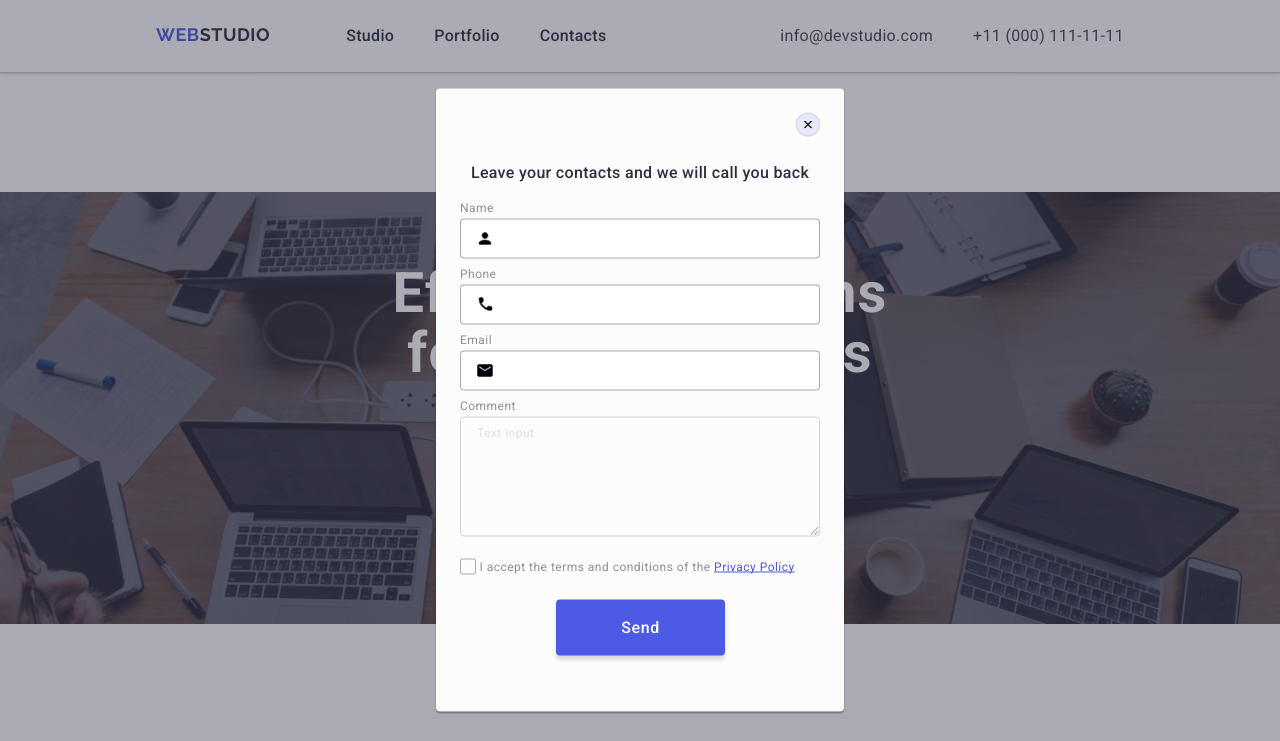
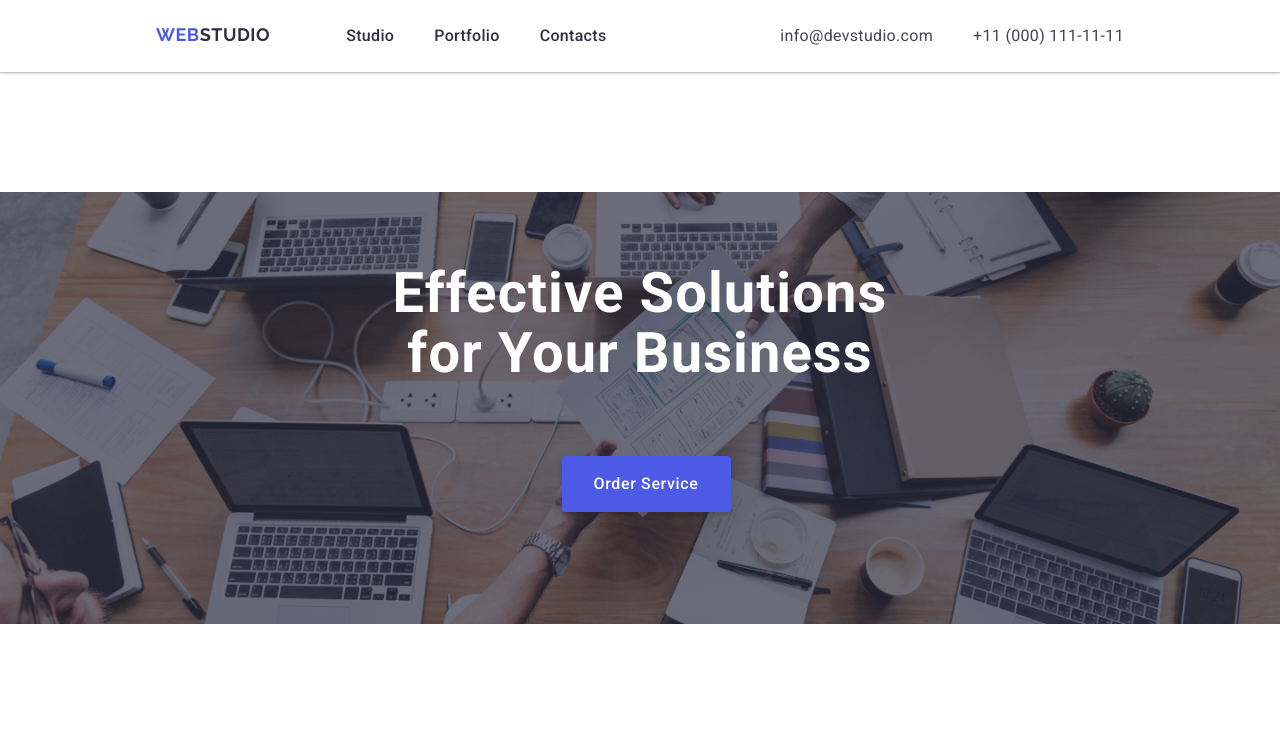
Before and after one commit to Kirilzhm/goit-markup-hw-05, a plain HTML site: page index.html in a window 1280 px wide. Shown: the top 741 px of the page. Drawn offline with nearby package versions, Linux system fonts and the light colour scheme.

```diff
--- a/index.html
+++ b/index.html
@@ -418,7 +418,7 @@
         </div>
     </footer>
     <!-- ======== BACKDROP ======== -->
-    <div class="backdrop is-open">
+    <div class="backdrop ">is-open
         <div class="modal">
     <button class="modal-close-btn" type="button">
         <svg class="modal-close-btn-icon" width="8" height="8">
```
